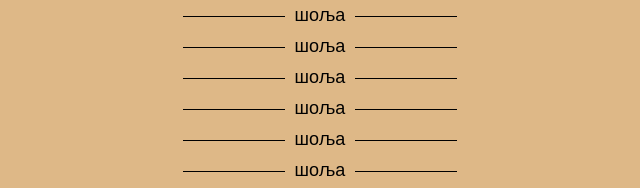
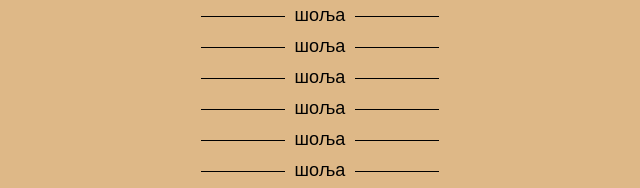
Before and after one commit to andjelakafe/andjelakafe.github.io, a plain HTML site: page index.html in a window 1280 px wide. Shown: the part 600-788 px from the top of the page, 319-959 px from the left. Drawn offline with Linux system fonts and the light colour scheme.

Commit message:
Update style.css

```diff
--- a/style.css
+++ b/style.css
@@ -85,7 +85,7 @@ body {
     position: relative;
     vertical-align: middle;
     margin: 0 10px;
-    width: 28%;
+    width: 23%;
   }
 
 
```
